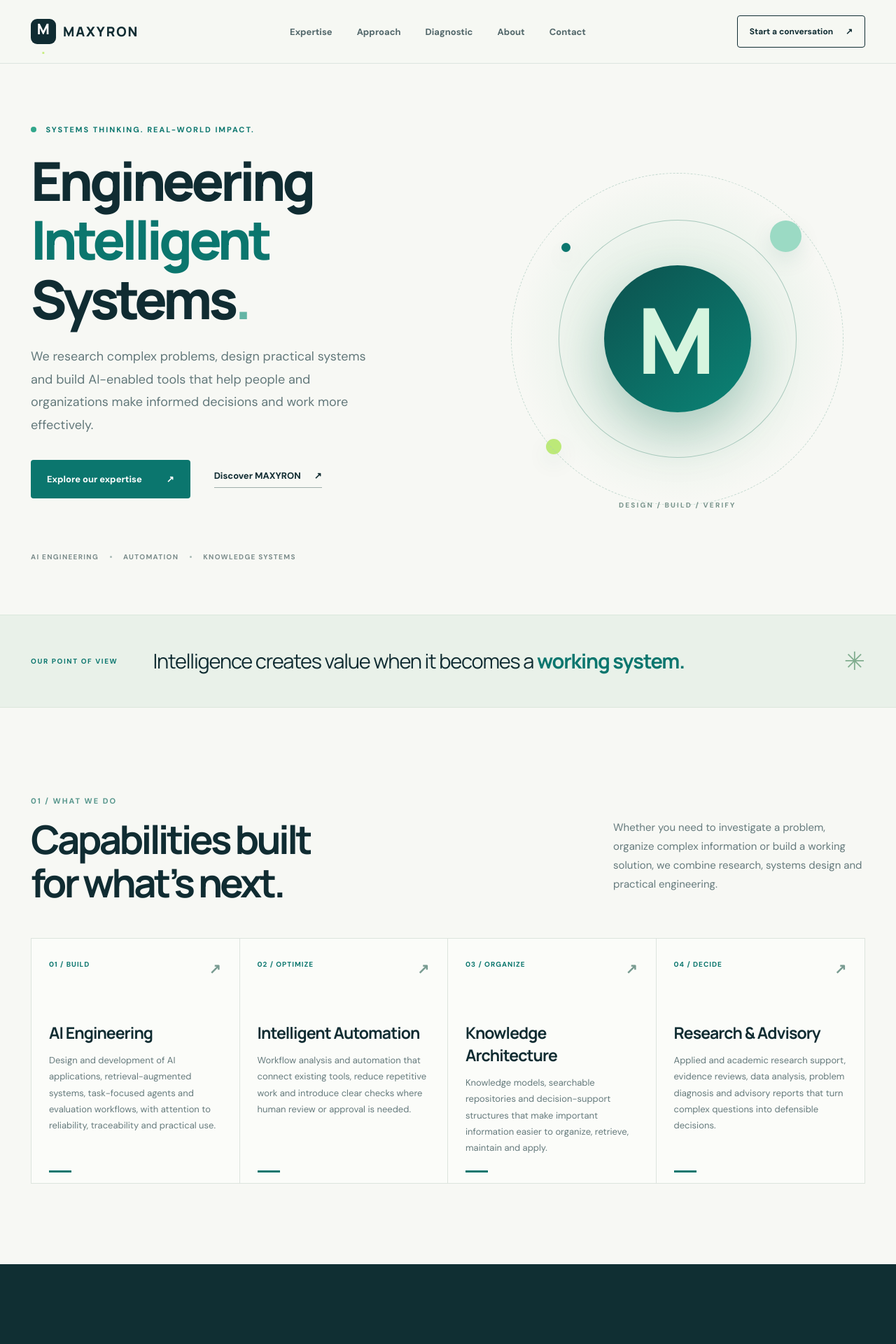
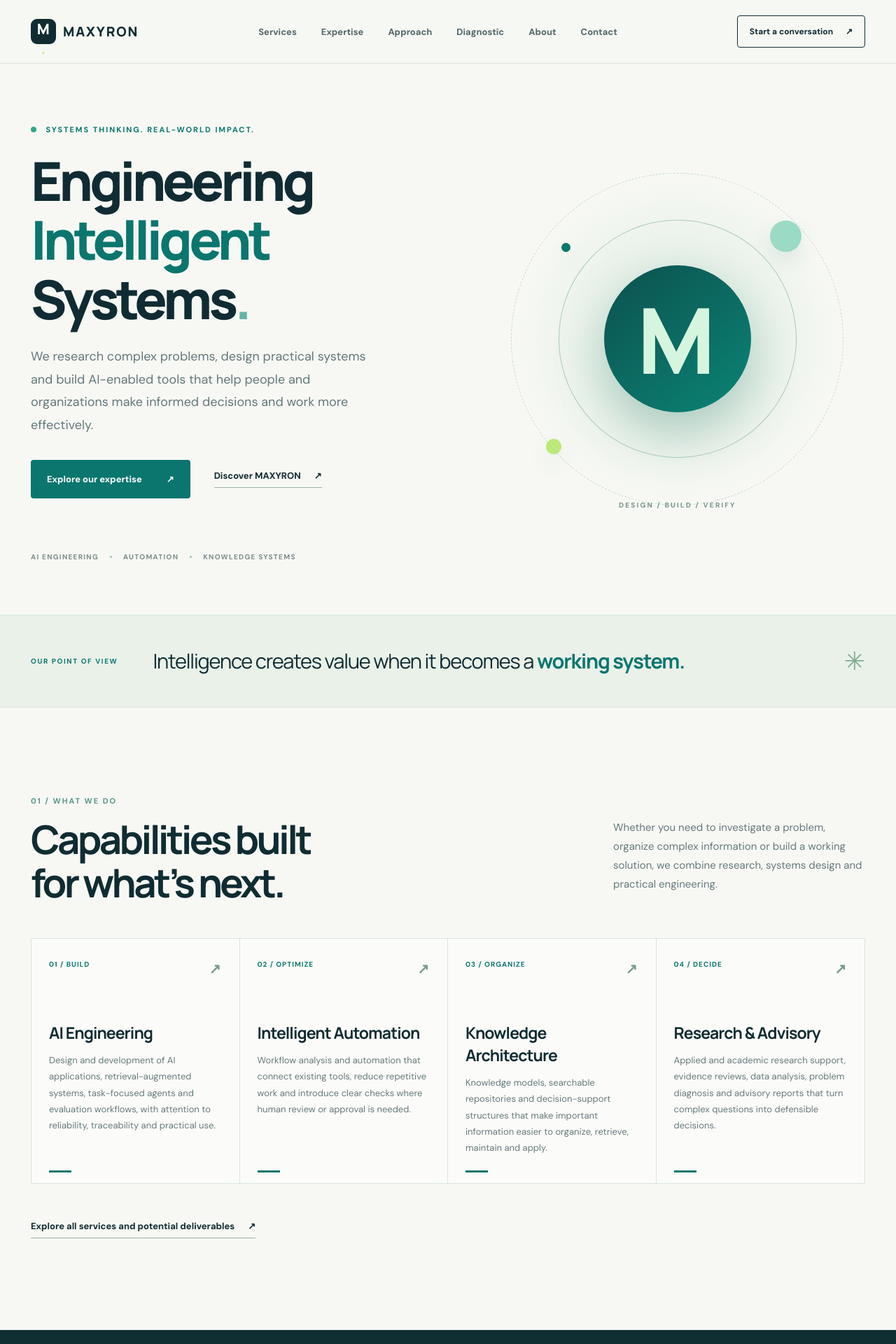
Before and after one commit to Odogwo/maxyron-website, a Next.js app: page / in a window 1280 px wide. Shown: the top 1920 px of the page at 70% size. Built offline with nearby package versions, Linux system fonts and the light colour scheme.

Commit message:
feat(website): link homepage navigation and expertise section to Services

```diff
--- a/app/page.tsx
+++ b/app/page.tsx
@@ -33,7 +33,7 @@ export default function Home() {
     <script type="application/ld+json" dangerouslySetInnerHTML={{ __html: JSON.stringify(organizationSchema).replace(/</g, '\\u003c') }} />
     <header className="site-header"><div className="shell nav">
       <a className="wordmark" href="#" aria-label="MAXYRON home"><span className="mark">M<span>.</span></span><span>MAXYRON</span></a>
-      <nav aria-label="Main navigation"><a href="#expertise">Expertise</a><a href="#approach">Approach</a><a href="#diagnostic">Diagnostic</a><a href="#about">About</a><a href="#contact">Contact</a></nav>
+      <nav aria-label="Main navigation"><a href="/services">Services</a><a href="#expertise">Expertise</a><a href="#approach">Approach</a><a href="#diagnostic">Diagnostic</a><a href="#about">About</a><a href="#contact">Contact</a></nav>
       <a className="nav-cta" href="#contact">Start a conversation <span aria-hidden="true">↗</span></a>
     </div></header>
     <section className="hero shell">
@@ -47,13 +47,13 @@ export default function Home() {
     </section>
     <section className="intro-band"><div className="shell intro-inner"><span className="mini-label">OUR POINT OF VIEW</span><p>Intelligence creates value when it becomes a <strong>working system.</strong></p><span className="band-symbol">✳</span></div></section>
     <section id="expertise" className="section shell"><div className="section-heading"><div><p className="eyebrow muted">01 / WHAT WE DO</p><h2>Capabilities built<br/>for what’s next.</h2></div><p>Whether you need to investigate a problem, organize complex information or build a working solution, we combine research, systems design and practical engineering.</p></div>
-      <div className="service-grid">{services.map(s=><article className="service" key={s.number}><div className="service-top"><span>{s.number} / {s.tag}</span><span className="arrow">↗</span></div><h3>{s.title}</h3><p>{s.detail}</p><div className="service-line"/></article>)}</div>
+      <div className="service-grid">{services.map(s=><article className="service" key={s.number}><div className="service-top"><span>{s.number} / {s.tag}</span><span className="arrow">↗</span></div><h3>{s.title}</h3><p>{s.detail}</p><div className="service-line"/></article>)}</div><p style={{marginTop:30}}><a className="text-link dark-link" href="/services">Explore all services and potential deliverables <span aria-hidden="true">↗</span></a></p>
     </section>
     <section id="approach" className="dark-section"><div className="shell"><div className="section-heading dark-heading"><div><p className="eyebrow">02 / OUR METHOD</p><h2>Clarity first.<br/><em>Capability follows.</em></h2></div><p>Our work begins with the question, not the technology. We examine the evidence, define the requirements, develop an appropriate solution and test it against the intended outcome.</p></div>
       <div className="steps">{approach.map(a=><article key={a.step}><span className="step-number">{a.step}</span><h3>{a.name}</h3><p>{a.description}</p></article>)}</div></div></section>
     <section id="diagnostic" className="section shell" aria-labelledby="diagnostic-heading"><div className="section-heading"><div><p className="eyebrow muted">INTERACTIVE DEMONSTRATION</p><h2 id="diagnostic-heading">Explore your AI<br/>verification readiness.</h2></div><div><p>Try our free 12-question AI Verification Capacity Diagnostic. Explore six areas of organisational AI oversight and receive a self-reported screening report with practical improvement priorities.</p><p>This is an indicative self-assessment, not an independent audit, certification or validated measure of organisational capability.</p><a className="button primary" href="https://maxyron-ai-verification.vercel.app/" target="_blank" rel="noopener noreferrer">Try the AI Verification Diagnostic <span aria-hidden="true">↗</span></a></div></div></section>
     <section id="about" className="section shell about"><div><p className="eyebrow muted">03 / WHO WE ARE</p><h2>Complexity, made<br/><em>constructive.</em></h2></div><div><p className="about-lede">Maxyron brings research, systems thinking and engineering together to address problems that require both careful analysis and practical implementation.</p><p>Our work spans applied research, AI development, workflow automation and knowledge architecture. We focus on solutions that can be understood, evaluated and maintained—not complexity for its own sake.</p><a className="text-link dark-link" href="#contact">Work with us <span>↗</span></a></div></section>
     <section id="contact" className="contact-section"><div className="shell contact-inner"><div><p className="eyebrow">04 / LET'S CONNECT</p><h2>Have a problem<br/>worth solving<span className="period">?</span></h2><p>Share the problem, project or decision you are working through. Tell us what you need, what you have tried and what a useful outcome would look like.</p></div><a className="button light" href="mailto:hello@maxyron.com?subject=MAXYRON%20enquiry">Discuss your project <span>↗</span></a></div></section>
-    <footer className="footer"><div className="shell footer-top"><div><div className="wordmark"><span className="mark">M<span>.</span></span><span>MAXYRON</span></div><p>Engineering Intelligent Systems.</p></div><div className="footer-links"><a href="#expertise">Expertise</a><a href="#approach">Approach</a><a href="#about">About</a><a href="#contact">Contact</a></div></div><div className="shell footer-bottom"><span>© {new Date().getFullYear()} MAXYRON. All rights reserved.</span><span>THINK CLEARLY. BUILD BOLDLY.</span></div></footer>
+    <footer className="footer"><div className="shell footer-top"><div><div className="wordmark"><span className="mark">M<span>.</span></span><span>MAXYRON</span></div><p>Engineering Intelligent Systems.</p></div><div className="footer-links"><a href="/services">Services</a><a href="#expertise">Expertise</a><a href="#approach">Approach</a><a href="#about">About</a><a href="#contact">Contact</a></div></div><div className="shell footer-bottom"><span>© {new Date().getFullYear()} MAXYRON. All rights reserved.</span><span>THINK CLEARLY. BUILD BOLDLY.</span></div></footer>
   </main>;
 }
```
